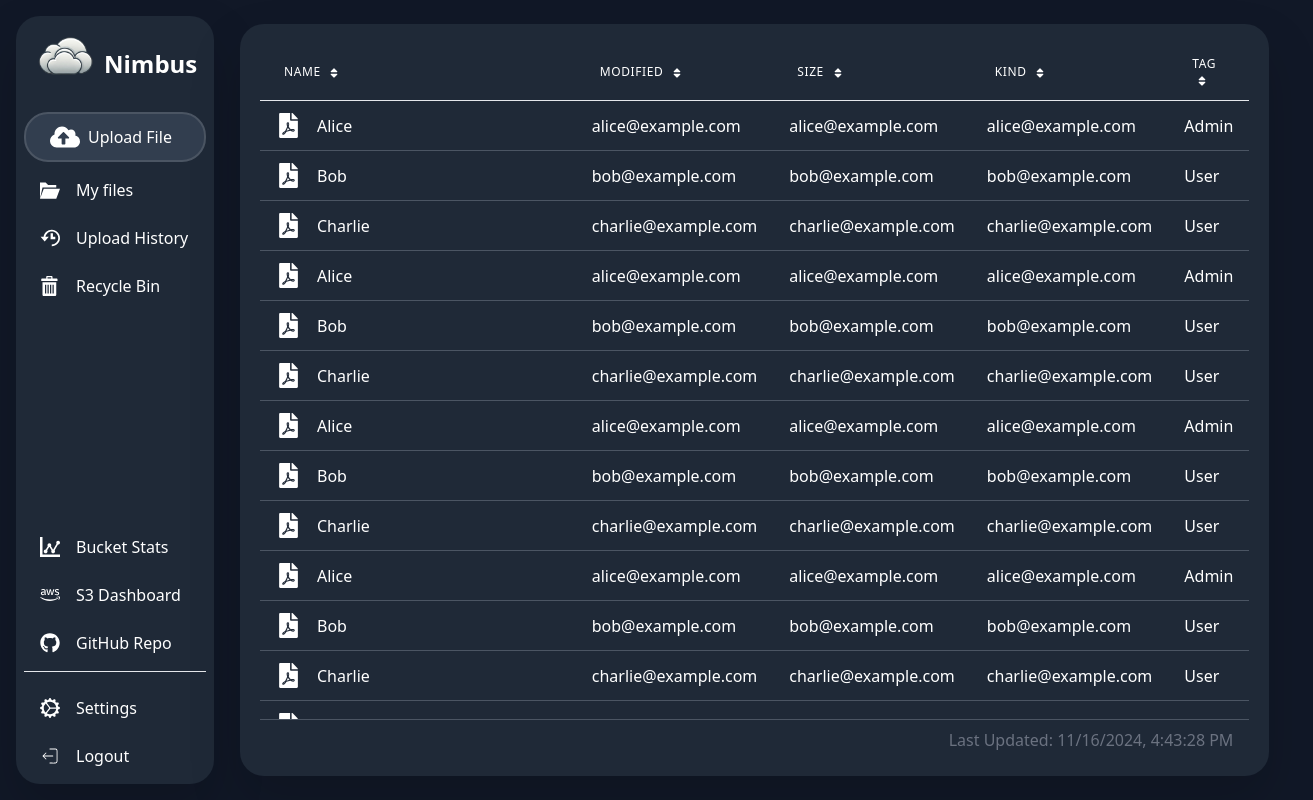
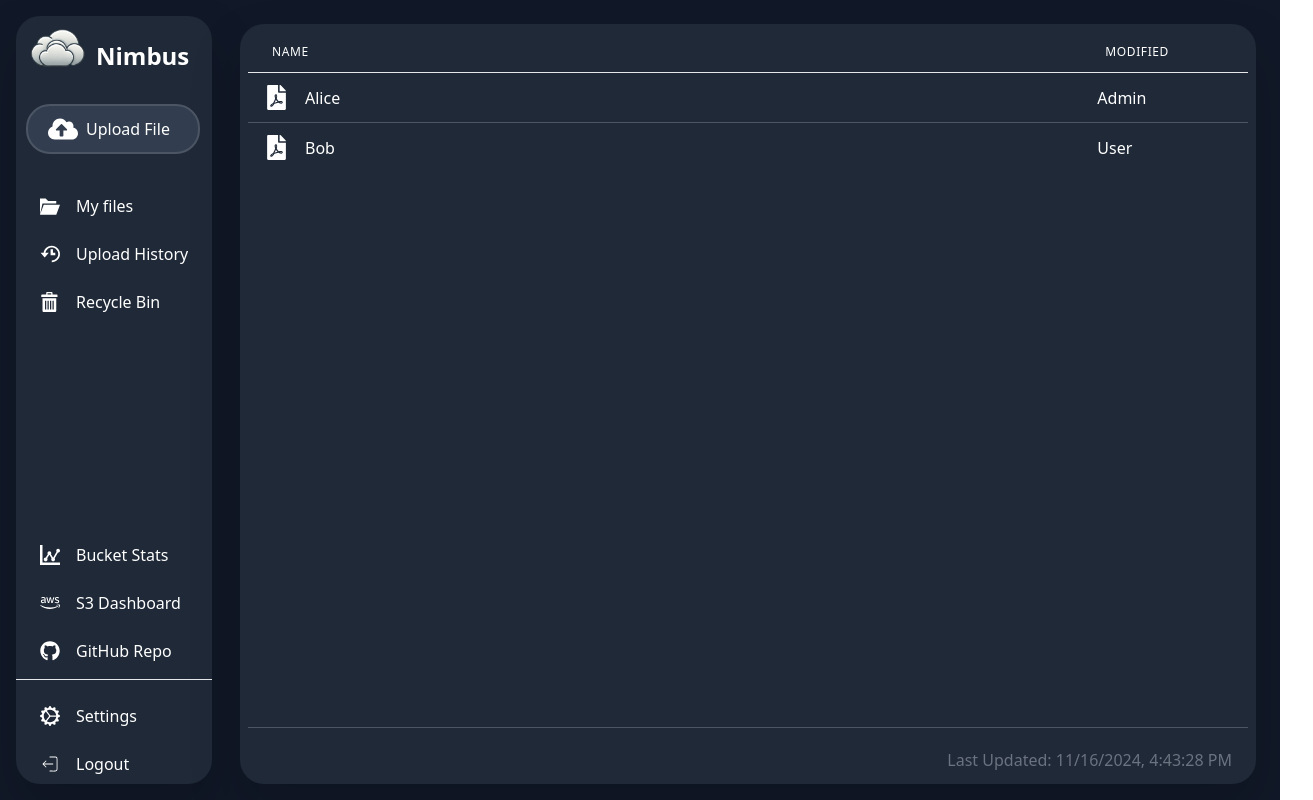
Before and after one commit to Waleed2660/nimbus-ui, a React (Create React App) app: page /history in a window 1280 px wide. Shown: the whole page, 1313 px wide, since content can reach past the window. Built offline with nearby package versions, Linux system fonts and the light colour scheme.

Commit message:
added page routing

```diff
--- a/src/App.jsx
+++ b/src/App.jsx
@@ -1,5 +1,10 @@
+import { React, useEffect } from 'react';
+import { Routes, Route } from 'react-router-dom';
+
 import Sidebar from './components/sidebar';
-import FileContainer from './components/files';
+import FilesPage from './components/files';
+import HistoryPage from './components/history';
+import RecycleBinPage from './components/recycleBin';
 
 function App() {
   return (
@@ -7,11 +12,32 @@ function App() {
       <Sidebar />
       <div className="flex flex-col flex-grow">
         <div className="flex-grow flex overflow-auto pt-6 bg-mainBackground">
-          <FileContainer />
+
+          {/* Routes */}
+          <Routes>
+            <Route path="/" element={<FilesPage />} />
+            <Route path="/files" element={<FilesPage />} />
+            <Route path="/recycleBin" element={<HistoryPage />} />
+            <Route path="/history" element={<RecycleBinPage />} />
+            <Route path="/stats" element={<div>Stats Page</div>} />
+            <Route path="/s3Dashboard" element={<div>S3 Dashboard</div>} />
+            <Route path="/github" element={<GitHubRedirect />} />
+            <Route path="/settings" element={<div>Settings Page</div>} />
+            <Route path="/logout" element={<div>Logout Page</div>} />
+            <Route path="*" element={<div>404 Not Found</div>} />
+          </Routes>
+
         </div>
       </div>
     </div>
   );
 }
 
+const GitHubRedirect = () => {
+  useEffect(() => {
+    window.location.href = 'https://github.com/Waleed2660/nimbus-ui';
+  }, []);
+  return <div>Redirecting to GitHub...</div>;
+};
+
 export default App;
--- a/src/components/files/index.jsx
+++ b/src/components/files/index.jsx
@@ -18,7 +18,7 @@ const getCurrentTime = () => {
 };
 
 
-const FileContainer = () => {
+const FilesPage = () => {
   const [sortConfig, setSortConfig] = useState({
     key: null,
     direction: 'asc'
@@ -53,7 +53,7 @@ const FileContainer = () => {
   ];
 
   return (
-    <div className="container mx-auto p-5 bg-sideBar rounded-3xl ml-60 mr-11 mb-6
+    <div className="container mx-auto p-2 bg-sideBar rounded-3xl ml-60 mr-6 mb-4
                     flex flex-col max-h-[calc(100vh-2rem)] drop-shadow-2xl">
       <div className="overflow-auto h-full">
         <table className="min-w-full text-gray-600">
@@ -93,7 +93,7 @@ const FileContainer = () => {
       </div>
 
       {/* Footer Div */}
-      <div className="sticky bottom-0 pt-1 w-full border-t border-gray-600">
+      <div className="sticky bottom-0 pt-4 w-full border-t border-gray-600">
           <div className="text-right px-4 py-1 text-gray-500">
             Last Updated: {getCurrentTime()}
           </div>
@@ -103,4 +103,4 @@ const FileContainer = () => {
   );
 };
 
-export default FileContainer;
+export default FilesPage;
--- /dev/null
+++ b/src/components/history/index.jsx
@@ -0,0 +1,12 @@
+
+const HistoryPage = () => {
+    return (
+        <div className="container mx-auto p-2 bg-sideBar rounded-3xl ml-60 mr-6 mb-4
+                    flex flex-col max-h-[calc(100vh-2rem)] drop-shadow-2xl">
+
+            <div className="overflow-auto h-full"></div>
+      </div>
+    );
+};
+
+export default HistoryPage;
--- a/src/components/navBar/index.jsx
+++ /dev/null
@@ -1,45 +0,0 @@
-import React from 'react';
-import { FaGithub } from "react-icons/fa";
-
-
-import nimbusLogo from '../../resources/nimbus_logo.png';
-
-const NavBar = () => {
-    return (
-        <nav className="fixed flex items-center w-full h-13 bg-navBar
-                        text-white drop-shadow-2xl z-10">
-            <NavbarHeader />
-
-            <div className="justify-end flex ml-auto pr-2 space-x-2">
-                <GitHubButton />
-            </div>
-
-        </nav>
-    );
-};
-
-const NavbarHeader = () => (
-    <div className="flex items-center rounded-lg">
-      <img src={nimbusLogo} alt="Nimbus Logo" className="h-20 w-20" />
-      <h2 className="text-2xl font-bold">Nimbus</h2>
-    </div>
-  );
-
-function GitHubButton() {
-    const handleGitHubClick = () => {
-        window.location.href = 'https://github.com/Waleed2660/nimbus-ui';
-    };
-
-    return (
-        <div>
-            <button onClick={handleGitHubClick}
-                    className="group flex items-center justify-end px-4 py-2 bg-navBarButtonBackground text-white
-                    hover:bg-secondary rounded-3xl hover:rounded-xl transition-all">
-                <FaGithub className="group-hover:text-blue-400" size={30} />
-                <span className="text px-2">GitHub</span>
-            </button>
-        </div>
-    );
-}
-
-export default NavBar;
--- /dev/null
+++ b/src/components/recycleBin/index.jsx
@@ -0,0 +1,77 @@
+import React, { useState } from "react";
+import * as Icons from "../files/fileTypeIcons";
+// import * as Sort from "../files/sort";
+
+const handleOpen = (user) => {
+  console.log("Opening user:", user);
+  // Add logic to open a modal, navigate, or perform another action
+};
+
+const handleRowDoubleClick = (user) => {
+  console.log("Double-clicked on user:", user);
+  // Perform the action, such as opening a modal or redirecting
+};
+
+const getCurrentTime = () => {
+  const date = new Date();
+  return date.toLocaleString();
+};
+
+
+const RecycleBinPage = () => {
+//   const [sortConfig, setSortConfig] = useState({
+//     key: null,
+//     direction: 'asc'
+//   });
+
+  // Sample data array
+  const data = [
+    { name: "Alice", email: "alice@example.com", role: "Admin" },
+    { name: "Bob", email: "bob@example.com", role: "User" }
+  ];
+
+  return (
+    <div className="container mx-auto p-2 bg-sideBar rounded-3xl ml-60 mr-6 mb-4
+                    flex flex-col max-h-[calc(100vh-2rem)] drop-shadow-2xl">
+      <div className="overflow-auto h-full">
+        <table className="min-w-full text-gray-600">
+          <thead>
+            <tr>
+              <th className="table-header rounded-tl-lg">Name </th>
+              <th className="table-header w-1/6">Modified </th>
+            </tr>
+          </thead>
+          <tbody className="divide-y divide-gray-600">
+            {data.map((user, index) => (
+              <tr key={index} className="group hover:bg-secondary hover:bg-opacity-20 transition-all"
+                  onDoubleClick={() => handleRowDoubleClick(user)}>
+
+                {/* This column handles the text & icon for file */}
+                <td className="px-4 py-3 text-white rounded-l-3xl group-hover:rounded-l-3xl">
+                  <div className="flex items-center">
+                    {Icons.getPdfIcon()}
+                      <button
+                        onClick={() => handleOpen(user)}
+                        className="text-white hover:text-blue-500 focus:outline-none ml-2">{user.name}
+                      </button>
+                  </div>
+                </td>
+                <td className="px-4 py-3 text-white rounded-r-3xl group-hover:rounded-r-3xl">{user.role}</td>
+              </tr>
+            ))}
+          </tbody>
+        </table>
+      </div>
+
+      {/* Footer Div */}
+      <div className="sticky bottom-0 pt-4 w-full border-t border-gray-600">
+          <div className="text-right px-4 py-1 text-gray-500">
+            Last Updated: {getCurrentTime()}
+          </div>
+      </div>
+
+    </div>
+  );
+};
+
+export default RecycleBinPage;
--- a/src/components/sidebar/index.jsx
+++ b/src/components/sidebar/index.jsx
@@ -9,12 +9,15 @@ const Sidebar = () => {
   const navigate = useNavigate();
   const location = useLocation();
 
+  console.log("Current path:", location.pathname);
+
   const handleItemClick = (path) => {
+    console.log("Navigating to:", path);
     navigate(path);
   };
 
   return (
-    <div className="fixed h-[calc(100vh-2rem)] overflow-auto p-2 flex flex-col
+    <div className="fixed h-[calc(100vh-2rem)] overflow-auto flex flex-col
                     bg-sideBar text-white space-y-2 drop-shadow-2xl rounded-3xl
                     ml-4 mt-4">
         <SideBarItems.SidebarHeader />
--- a/src/components/sidebar/sideBarItem.jsx
+++ b/src/components/sidebar/sideBarItem.jsx
@@ -7,12 +7,12 @@ import { FaGithub, FaAws } from "react-icons/fa";
 import nimbusLogo from '../../resources/nimbus_logo.png';
 
 export const menuItems = [
-  { icon: ImFolderOpen, text: "My files", path: "../files" },
-  { icon: ImHistory, text: "Upload History", path: "../history", iconColor: "text-yellow-500" },
-  { icon: ImBin, text: "Recycle Bin", path: "../trash", iconColor: "text-red-400" },
+  { icon: ImFolderOpen, text: "My files", path: "/files" },
+  { icon: ImHistory, text: "Upload History", path: "/uploadHistory", iconColor: "text-yellow-500" },
+  { icon: ImBin, text: "Recycle Bin", path: "/recycleBin", iconColor: "text-red-400" },
   // { icon: IoMdCloudUpload, text: "Uploads", path: "../uploads", iconColor: "text-green-500" },
   { icon: ImStatsDots, text: "Bucket Stats", path: "/stats", iconColor: "text-red-400" },
-  { icon: FaAws, text: "S3 Dashboard", path: "/dashboard", iconColor: "" },
+  { icon: FaAws, text: "S3 Dashboard", path: "/s3Dashboard", iconColor: "" },
   { icon: FaGithub, text: "GitHub Repo", path: "/github", iconColor: "" },
   { icon: BsGearWideConnected, text: "Settings", path: "/settings", iconColor: "text-yellow-500" },
   { icon: CiLogout, text: "Logout", path: "/logout", iconColor: "text-red-400" }
@@ -25,16 +25,19 @@ export const SidebarHeader = () => (
     </div>
   );
 
-export const SidebarItem = ({ icon, text, iconColor }) => (
-    <div className="group flex items-center justify-start px-4 py-2
-                      hover:bg-secondary rounded-3xl hover:rounded-xl transition-all">
-      <SideBarIcon icon={icon} color={iconColor}/>
+export const SidebarItem = ({ icon, text, iconColor, isActive, onClick }) => (
+    <div onClick={onClick}
+          className={`relative group flex items-center justify-start px-4 py-2 mr-2 ml-2
+                     rounded-3xl transition-all
+                      ${isActive ? 'bg-mainBackground w-full rounded-none ml-0' : 'hover:bg-secondary'}`}>
+      <SideBarIcon icon={icon} color={iconColor} isActive={isActive}/>
       <SidebarButton text={text} />
     </div>
   );
 
-const SideBarIcon = ({ icon: Icon, size = 20, color = "text-blue-400" }) => (
-    <div className={`sidebar-icon group-hover:${color}`}>
+const SideBarIcon = ({ icon: Icon, size = 20, color = "text-blue-400", isActive }) => (
+    <div className={`sidebar-icon group-hover:${color} ${isActive ? `${color}` : ''}`
+    }>
       <Icon size={size} />
   </div>
   );
--- a/src/components/sidebar/uploadFile/index.jsx
+++ b/src/components/sidebar/uploadFile/index.jsx
@@ -73,8 +73,8 @@ function UploadButton() {
         <div>
             {/* Upload Button */}
             <button onClick={handleShowPopup}
-                    className="group flex items-center justify-end px-6 py-2 bg-navBarButtonBackground text-white
-                    hover:bg-secondary rounded-3xl hover:rounded-xl transition-all border-2 border-gray-600">
+                    className="group flex items-center justify-end px-5 py-2 ml-2.5 mb-6 bg-navBarButtonBackground text-white
+                    hover:bg-secondary rounded-3xl transition-all border-2 border-gray-600">
                 <FaCloudUploadAlt className="group-hover:text-blue-400" size={30} />
                 <span className="text px-2">Upload File</span>
             </button>
```
